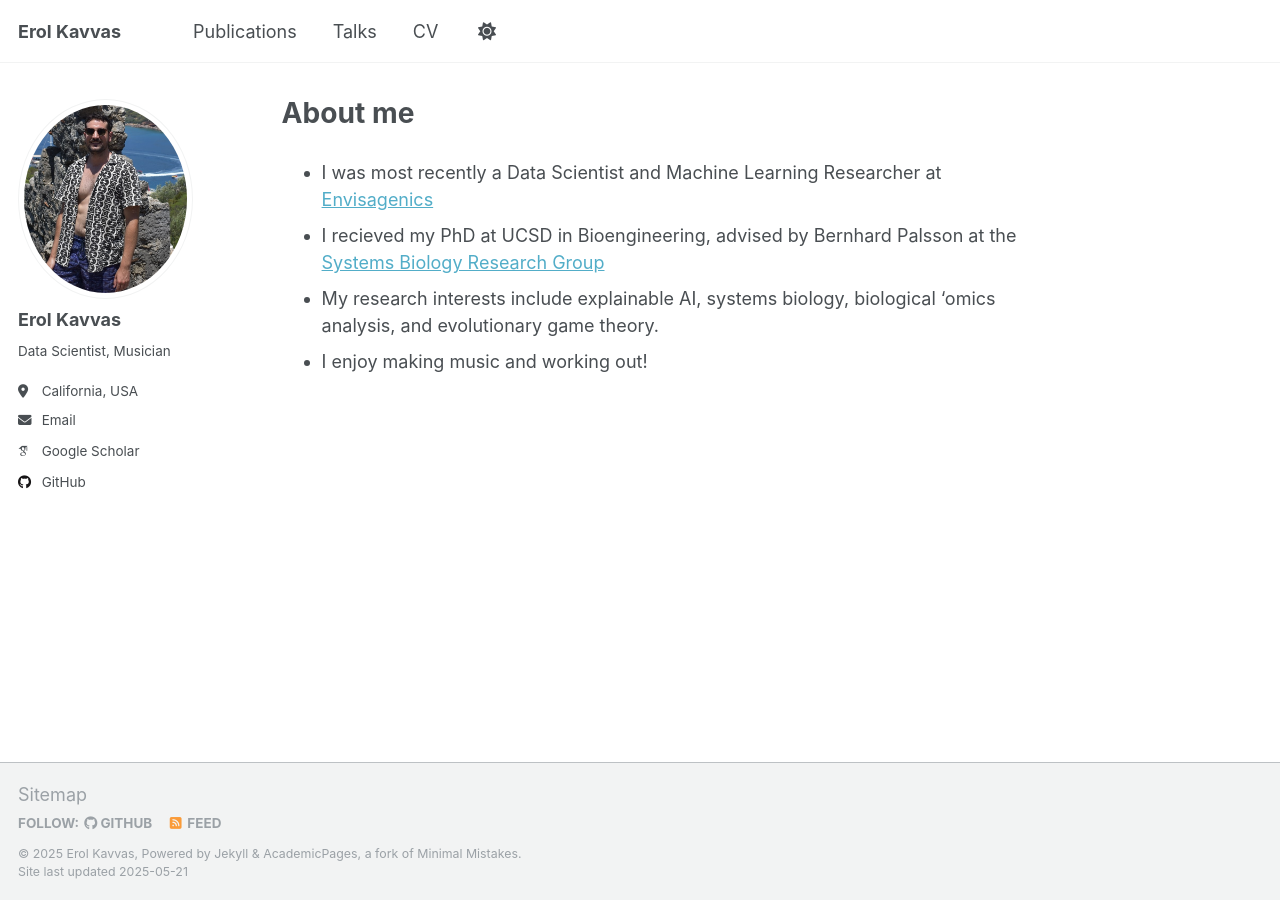
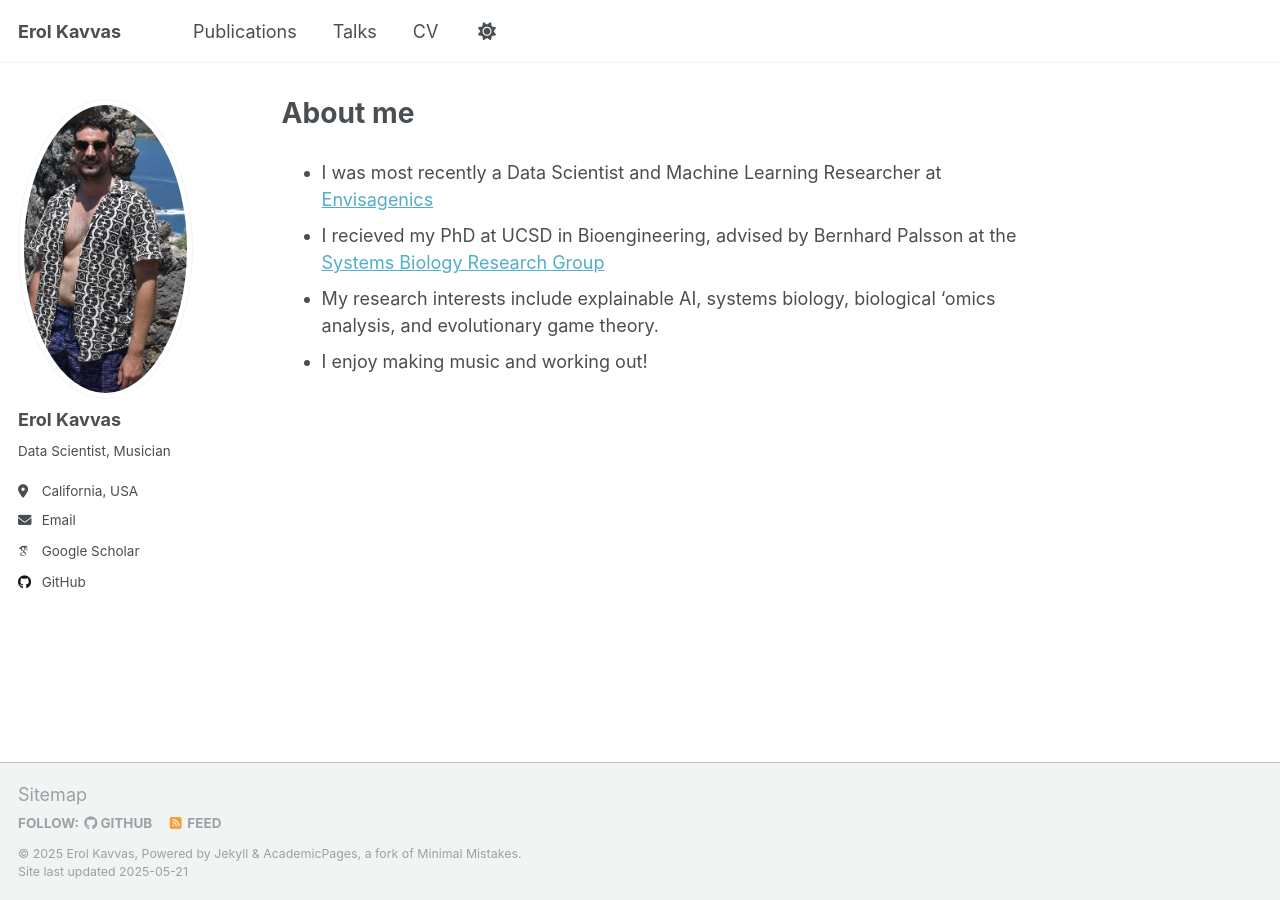
Before and after one commit to erolkavvas/erolkavvas.github.io, a Jekyll site: the page built from _pages/about.md, in a window 1280 px wide. Built offline with Jekyll 4.4.1, drawn with Linux system fonts in a browser that asks for light colours; some web fonts are replaced.

Commit message:
enlarge image 300

```diff
--- a/_includes/author-profile.html
+++ b/_includes/author-profile.html
@@ -11,13 +11,13 @@
     	<img
         src="{{ author.avatar }}"
         alt="{{ author.name }}"
-        style="width: 200px; height: 200px; border-radius: 50%; object-fit: cover;"
+        style="width: 300px; height: 300px; border-radius: 50%; object-fit: cover;"
       >
     {% else %}
     	<img
         src="{{ author.avatar | prepend: "/images/" | prepend: base_path }}" class="author__avatar"
         alt="{{ author.name }}"
-        style="width: 200px; height: 200px; border-radius: 50%; object-fit: cover;"
+        style="width: 300px; height: 300px; border-radius: 50%; object-fit: cover;"
       >
     {% endif %}
   </div>
```
